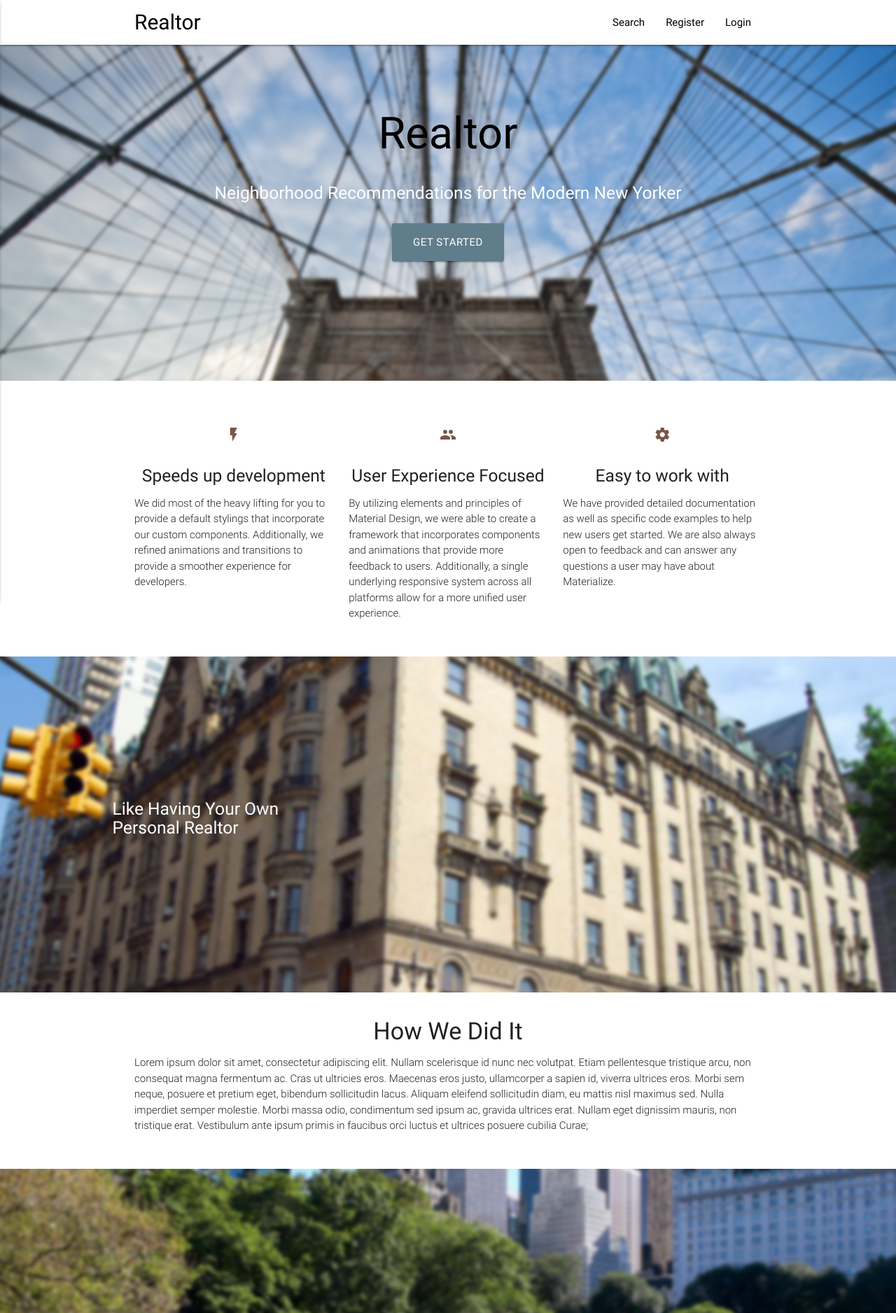
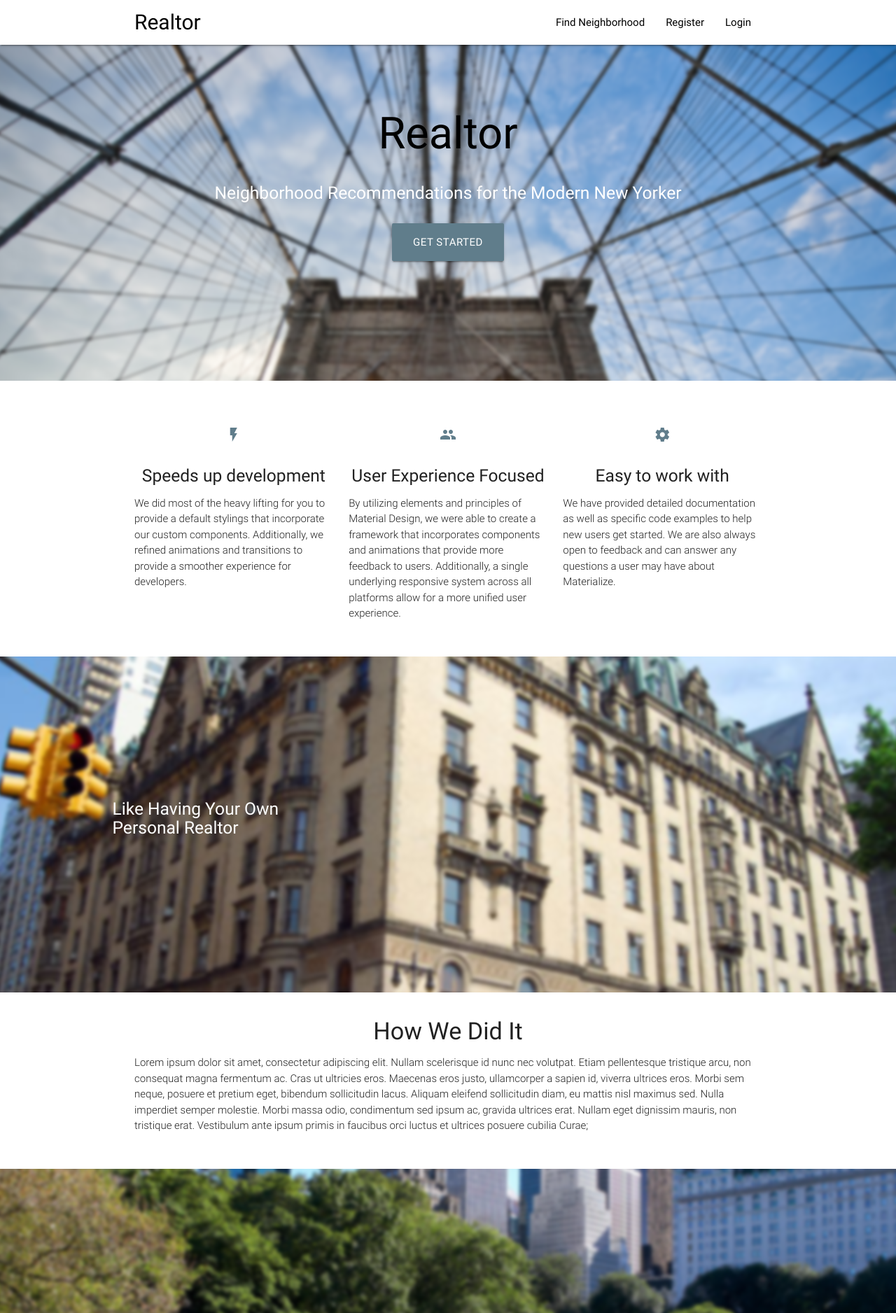
Before and after one commit to narwhals-2016/realtor, a Django app: page / in a window 1280 px wide; the page is wider, and only the part inside the window is pictured. Shown: the top 1876 px of that part at 70% size. Run offline with Django 3.2, Linux system fonts and the light colour scheme; some libraries are stand-ins or nearby versions.

Commit message:
final front end, nav bar bugs

```diff
--- a/project/tables/templates/base.html
+++ b/project/tables/templates/base.html
@@ -32,19 +32,19 @@
 	<div id="nav" class="nav-wrapper container">
 		<a id="logo-container" class="black-text text-lighten-1" href="/" class="brand-logo">Realtor</a>
 			<ul class="right hide-on-med-and-down">
-				<li><a id="search" class="black-text text-lighten-1 form_button" href="/form">Search</a></li>
+				<li><a id="search" class="black-text text-lighten-1 form_button" href="#">Find  Neighborhood</a></li>
 				<li><a id="register" class="black-text text-lighten-1" href="#">Register</a></li>
 				<li><a id="login" class="black-text text-lighten-1" href="#login_modal">Login</a></li>
 			</ul>
 
-			<ul id="nav-mobile" class="side-nav">
-				<li><a id="search" class="black-text text-lighten-1 form_button" href="/form">Search</a></li>
+<!-- 			<ul id="nav-mobile" class="side-nav">
+				<li><a id="search" class="black-text text-lighten-1 form_button" href="#">Find Neighborhood</a></li>
 				<li><a id="register" class="black-text text-lighten-1" href="#">Register</a></li>
 				<li><a id="login" class="black-text text-lighten-1" href="#">Login</a></li>
 			</ul>
 
 		<a href="#" data-activates="nav-mobile" class="button-collapse"><i class="material-icons">menu</i></a>
-	</div>
+ -->	</div>
 </nav>
 
 
--- a/project/tables/templates/form.html
+++ b/project/tables/templates/form.html
@@ -325,13 +325,25 @@
 					    </label>
 					  </div><br>
 				</div>
-			  <button class="btn waves-effect waves-light blue-green" type="submit" name="action">Submit
-			    <i class="material-icons right">send</i>
-			  </button>
 			</div>
 			</div>
 
-	<div class="parallax-container" id="background_color"></div>
+	<div class="parallax-container" id="background_color">
+		<div class="row">
+		<div class="container">
+			<div class="col s4">
+				<br><br>
+			</div>
+			<div class="col s4">
+				<br><br>
+				<button class="btn waves-effect waves-light blue-green" type="submit" name="action">Submit
+				    <i class="material-icons right">send</i>
+			    </button>
+			</div>
+			<div class="col s4"></div>
+		</div>
+		</div>
+	</div>
 
     </div>
     </form>
--- a/project/tables/templates/index.html
+++ b/project/tables/templates/index.html
@@ -38,7 +38,7 @@ cool paralax stuff - look at politipic
 
 		<div class="col s12 m4">
 			<div class="icon-block">
-				<h2 class="center brown-text"><i class="material-icons">flash_on</i></h2>
+				<h2 class="center blue-grey-text"><i class="material-icons">flash_on</i></h2>
 				<h5 class="center">Speeds up development</h5>
 
 				<p class="light">We did most of the heavy lifting for you to provide a default stylings that incorporate our custom components. Additionally, we refined animations and transitions to provide a smoother experience for developers.</p>
@@ -47,7 +47,7 @@ cool paralax stuff - look at politipic
 
 		<div class="col s12 m4">
 			<div class="icon-block">
-				<h2 class="center brown-text"><i class="material-icons">group</i></h2>
+				<h2 class="center blue-grey-text"><i class="material-icons">group</i></h2>
 				<h5 class="center">User Experience Focused</h5>
 
 				<p class="light">By utilizing elements and principles of Material Design, we were able to create a framework that incorporates components and animations that provide more feedback to users. Additionally, a single underlying responsive system across all platforms allow for a more unified user experience.</p>
@@ -56,7 +56,7 @@ cool paralax stuff - look at politipic
 
 		<div class="col s12 m4">
 			<div class="icon-block">
-				<h2 class="center brown-text"><i class="material-icons">settings</i></h2>
+				<h2 class="center blue-grey-text"><i class="material-icons">settings</i></h2>
 				<h5 class="center">Easy to work with</h5>
 
 				<p class="light">We have provided detailed documentation as well as specific code examples to help new users get started. We are also always open to feedback and can answer any questions a user may have about Materialize.</p>
@@ -85,7 +85,7 @@ cool paralax stuff - look at politipic
 	<div class="section">
 		<div class="row">
 			<div class="col s12 center">
-				<h3><i class="mdi-content-send brown-text"></i></h3>
+				<h3><i class="mdi-content-send blue-grey-text"></i></h3>
 				<h4>How We Did It</h4>
 				<p class="left-align light">Lorem ipsum dolor sit amet, consectetur adipiscing elit. Nullam scelerisque id nunc nec volutpat. Etiam pellentesque tristique arcu, non consequat magna fermentum ac. Cras ut ultricies eros. Maecenas eros justo, ullamcorper a sapien id, viverra ultrices eros. Morbi sem neque, posuere et pretium eget, bibendum sollicitudin lacus. Aliquam eleifend sollicitudin diam, eu mattis nisl maximus sed. Nulla imperdiet semper molestie. Morbi massa odio, condimentum sed ipsum ac, gravida ultrices erat. Nullam eget dignissim mauris, non tristique erat. Vestibulum ante ipsum primis in faucibus orci luctus et ultrices posuere cubilia Curae;</p>
 			</div>
@@ -111,12 +111,12 @@ cool paralax stuff - look at politipic
 	<div class="section">
 		<div class="row">
 			<div class="col s12 center">
-				<h3><i class="mdi-content-send brown-text"></i></h3>
+				<h3><i class="mdi-content-send blue-grey-text"></i></h3>
 				<h4>About The Team</h4>
 
 				<div class="col s12 m3 l3">
 					<div class="icon-block">
-						<h2 class="center brown-text"><i class="material-icons">flash_on</i></h2>
+						<h2 class="center blue-grey-text"><i class="material-icons">flash_on</i></h2>
 						<h5 class="center">Name</h5>
 
 						<p class="light">We did most of the heavy lifting for you to provide a default stylings that incorporate our custom components. Additionally, we refined animations and transitions to provide a smoother experience for developers.</p>
@@ -125,7 +125,7 @@ cool paralax stuff - look at politipic
 
 				<div class="col s12 m3 l3">
 					<div class="icon-block">
-						<h2 class="center brown-text"><i class="material-icons">flash_on</i></h2>
+						<h2 class="center blue-grey-text"><i class="material-icons">flash_on</i></h2>
 						<h5 class="center">Name</h5>
 
 						<p class="light">We did most of the heavy lifting for you to provide a default stylings that incorporate our custom components. Additionally, we refined animations and transitions to provide a smoother experience for developers.</p>
@@ -134,7 +134,7 @@ cool paralax stuff - look at politipic
 
 				<div class="col s12 m3 l3">
 					<div class="icon-block">
-						<h2 class="center brown-text"><i class="material-icons">group</i></h2>
+						<h2 class="center blue-grey-text"><i class="material-icons">group</i></h2>
 						<h5 class="center">Name</h5>
 
 						<p class="light">We did most of the heavy lifting for you to provide a default stylings that incorporate our custom components. Additionally, we refined animations and transitions to provide a smoother experience for developers.</p>
@@ -143,7 +143,7 @@ cool paralax stuff - look at politipic
 
 				<div class="col s12 m3 l3">
 					<div class="icon-block">
-						<h2 class="center brown-text"><i class="material-icons">settings</i></h2>
+						<h2 class="center blue-grey-text"><i class="material-icons">settings</i></h2>
 						<h5 class="center">Name</h5>
 
 						<p class="light">We did most of the heavy lifting for you to provide a default stylings that incorporate our custom components. Additionally, we refined animations and transitions to provide a smoother experience for developers.</p>
@@ -188,9 +188,16 @@ cool paralax stuff - look at politipic
 		</div>
 
 	<div class="footer-copyright">
-      <div class="container">
-      Made with help from:  <a class="brown-text text-lighten-3" href="#">Byte Academy Staff</a>
-    </div>
+		<div class="container">
+			<div class="row align left">
+				Copyright: <a class="blue-grey-text text-lighten-3" href="#">Narwhals 2016</a>
+			</div>
+
+			<div class="row align right">
+				Made with help from:  <a class="blue-grey-text text-lighten-3" href="#">Byte Academy Staff</a>
+			</div>
+		</div>
+	</div>
 
 </footer>
 
--- a/project/tables/templates/register.html
+++ b/project/tables/templates/register.html
@@ -22,6 +22,7 @@
             {{ user_form.as_p }}
 
             <input class="btn waves-effect waves-light" id="register_button" type="submit" name="action" value= "Submit Registration" <i class="material-icons right"></i>
+            <br><br><br>
         </div>
 
         </form>
```
